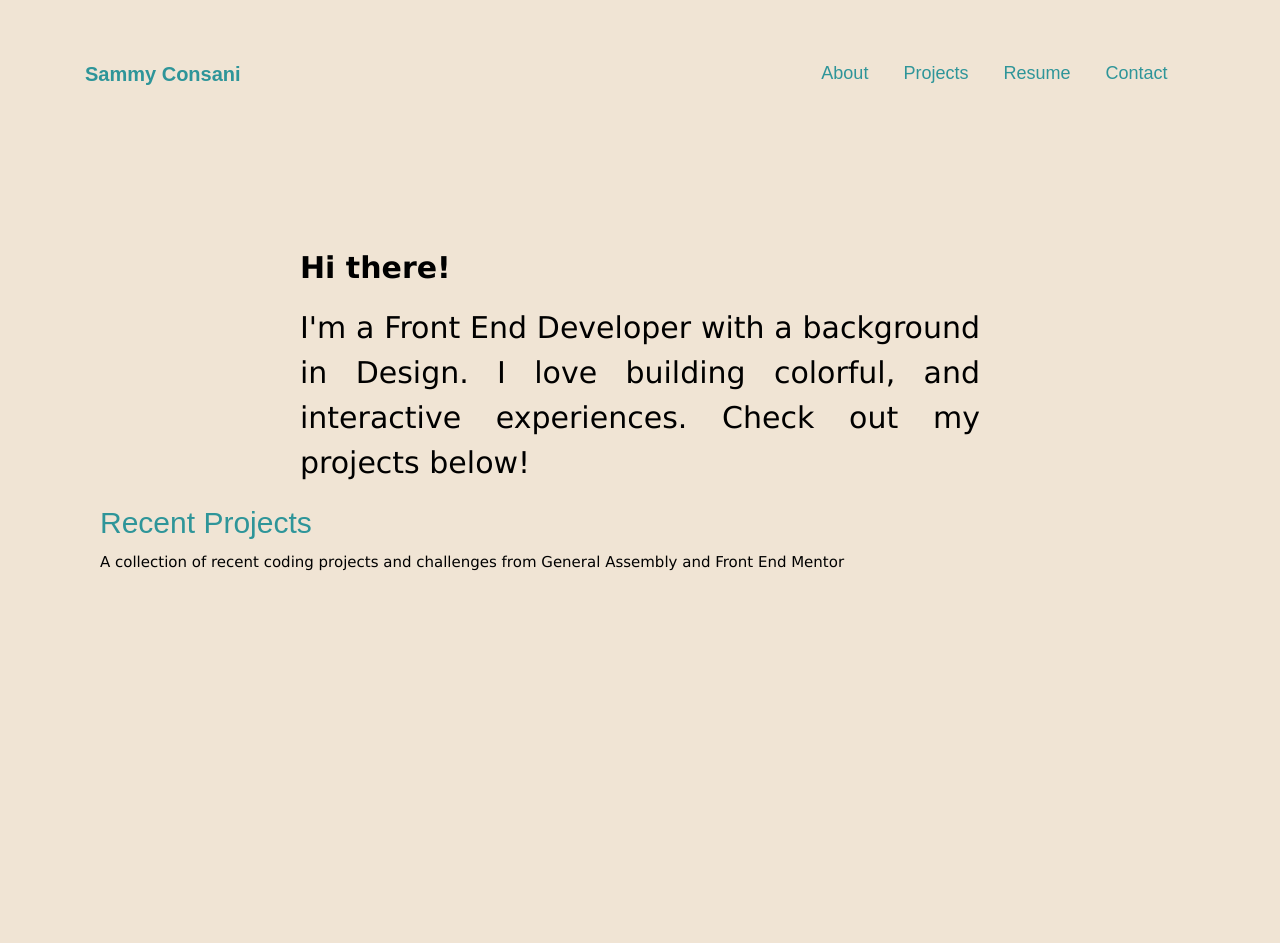
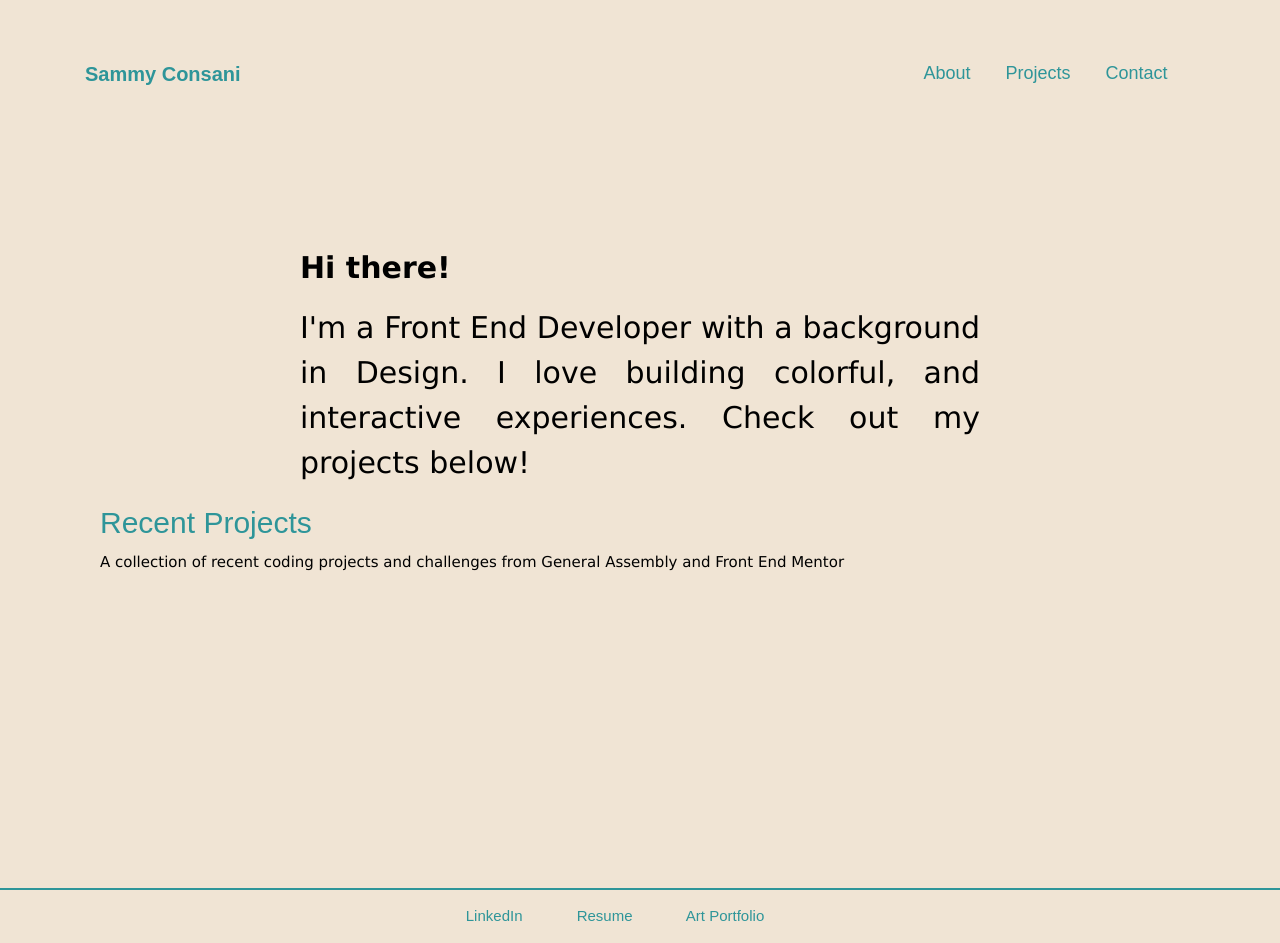
Before and after one commit to sconsani/portfolio-project-101, a plain HTML site: page index.html in a window 1280 px wide. Before the commit the page ends 800 px from the top, so only its background shows below. Drawn offline with nearby package versions, Linux system fonts and the light colour scheme; a web font is replaced by a local one.

Commit message:
added footer with links

```diff
--- a/css/main.css
+++ b/css/main.css
@@ -29,7 +29,7 @@ header {
 }
 
 .nav-item a:hover {
-	color: white !important;
+	color: orange !important;
 }
 
 
@@ -99,7 +99,7 @@ header {
 	color:#2e9599;
 	background: #f0e4d4;
 	margin: 0px;
-	padding: 100px;
+	padding: 100px 100px 300px 100px;
 
 
 }
@@ -107,3 +107,32 @@ header {
 .projects-grid h2{
 	font-family: 'RocknRoll One', sans-serif;
 }
+
+footer{
+	padding: 15px 0px 15px 0px;
+	font-family: 'RocknRoll One', sans-serif;
+	color:#2e9599;
+	display: inline;
+	border-top: 2px;
+	border-color: #2e9599;
+	border-style: solid;
+	border-left: 0px;
+	border-right: 0px;
+	border-bottom: 0px;
+	background: #f0e4d4;
+}
+
+.footer-link {
+	margin-left: 0 !important;
+	margin-right: 50px;
+	display: inline;
+}
+
+.footer-link:hover{
+	color: orange;
+}
+
+.bottom-links{
+	width: 100%;
+	text-align: center;
+}
--- a/index.html
+++ b/index.html
@@ -43,9 +43,6 @@
                             <a class = "nav-link" href = "projects">Projects</a>
                         </li>
                         <li class = "nav-item">
-                            <a class = "nav-link" href = "resume">Resume</a>
-                        </li>
-                        <li class = "nav-item">
                             <a class = "nav-link" href = "contact">Contact</a>
                         </li>
                     </ul>
@@ -69,7 +66,16 @@
             <div class = "projects-grid">
                 <h2>Recent Projects</h2>
                 <p class ="projects-about">A collection of recent coding projects and challenges from General Assembly and Front End Mentor</p>
+            </div>
 
 
     </body>
+
+    <footer>
+        <div class = "bottom-links">
+            <a class = "footer-link" href = "https://www.linkedin.com/in/sammy-consani/">LinkedIn</a>
+            <a class = "footer-link" href = "resume">Resume</a>
+            <a class = "footer-link" href = "https://www.sammyconsani.com">Art Portfolio</a>
+        </div>
+    </footer>
 </html>
```
